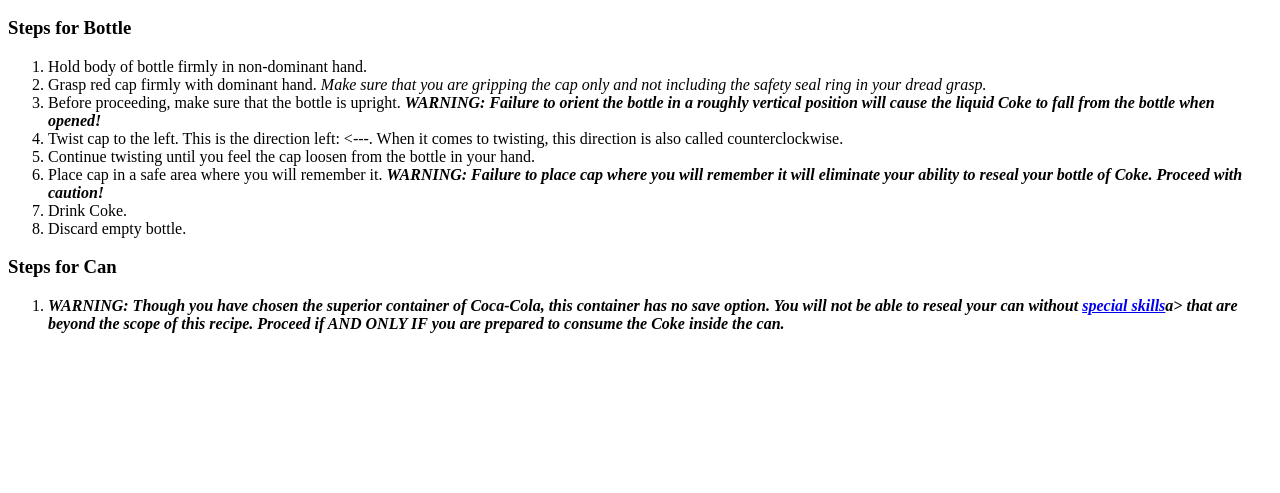
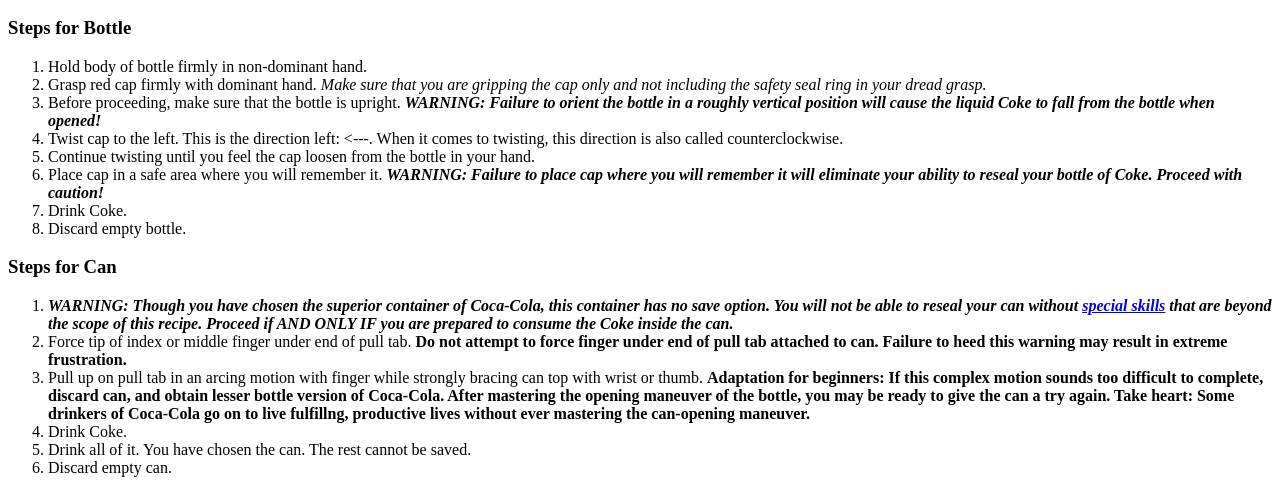
Before and after one commit to ulyssestenn/odin-recipes, a plain HTML site: page recipes/coke.html in a window 1280 px wide. Shown: the part 510-1003 px from the top of the page. Before the commit the page ends 859 px from the top, so only its background shows below. Drawn offline with Linux system fonts and the light colour scheme; a script that the page names is missing.

Commit message:
Finished coke.html

```diff
--- a/recipes/coke.html
+++ b/recipes/coke.html
@@ -9,7 +9,7 @@
 <body>
     <h1>Coke</h1>
     <em>"Cokes... just drive in and get a Coke, if you're thirsty." -- Libby Mae Brown</em>
-    <div class="tenor-gif-embed" data-postid="7509467" data-share-method="host" data-aspect-ratio="1.82482" data-width="100%"><a href="https://tenor.com/view/gum-parker-posey-waiting-for-guffman-blizzard-dairy-queen-gif-7509467">Gum Parker Posey GIF</a>from <a href="https://tenor.com/search/gum-gifs">Gum GIFs</a></div> <script type="text/javascript" async src="https://tenor.com/embed.js"></script>
+    <div class="tenor-gif-embed" data-postid="7509467" data-share-method="host" data-aspect-ratio="1.82482" data-width="50%"><a href="https://tenor.com/view/gum-parker-posey-waiting-for-guffman-blizzard-dairy-queen-gif-7509467">Gum Parker Posey GIF</a>from <a href="https://tenor.com/search/gum-gifs">Gum GIFs</a></div> <script type="text/javascript" async src="https://tenor.com/embed.js"></script>
     <h2>Description</h2>
     <p>Ask anyone who's tried: it's difficult to eat 39 grams of sugar with a spoon. Not only does it lack the pizzazz of other food options, but "it's coarse and rough and irritating, and it gets everywhere." Enter Coke. Eating 39 grams of sugar has never been easier or more satisfying. In fact, 39 grams never feels like enough when it goes down with that lively fizz and piquant cola flavor.</p>
     <h2>Ingredients</h2>
@@ -38,7 +38,12 @@
     </ol>
     <h3>Steps for Can</h3>
     <ol>
-        <li><em><strong>WARNING: Though you have chosen the superior container of Coca-Cola, this container has no save option. You will not be able to reseal your can without <a href="https://en.wikipedia.org/wiki/Welding">special skills</a>a> that are beyond the scope of this recipe. Proceed if AND ONLY IF you are prepared to consume the Coke inside the can.</strong></em></li>
+        <li><em><strong>WARNING: Though you have chosen the superior container of Coca-Cola, this container has no save option. You will not be able to reseal your can without <a href="https://en.wikipedia.org/wiki/Welding">special skills</a> that are beyond the scope of this recipe. Proceed if AND ONLY IF you are prepared to consume the Coke inside the can.</strong></em></li>
+        <li>Force tip of index or middle finger under end of pull tab. <strong>Do not attempt to force finger under end of pull tab attached to can. Failure to heed this warning may result in extreme frustration.</strong></li>
+        <li>Pull up on pull tab in an arcing motion with finger while strongly bracing can top with wrist or thumb. <strong>Adaptation for beginners: If this complex motion sounds too difficult to complete, discard can, and obtain lesser bottle version of Coca-Cola. After mastering the opening maneuver of the bottle, you may be ready to give the can a try again. Take heart: Some drinkers of Coca-Cola go on to live fulfillng, productive lives without ever mastering the can-opening maneuver.</strong></li>
+        <li>Drink Coke.</li>
+        <li>Drink all of it. You have chosen the can. The rest cannot be saved.</li>
+        <li>Discard empty can.</li>
 
         </ol>
 
```
